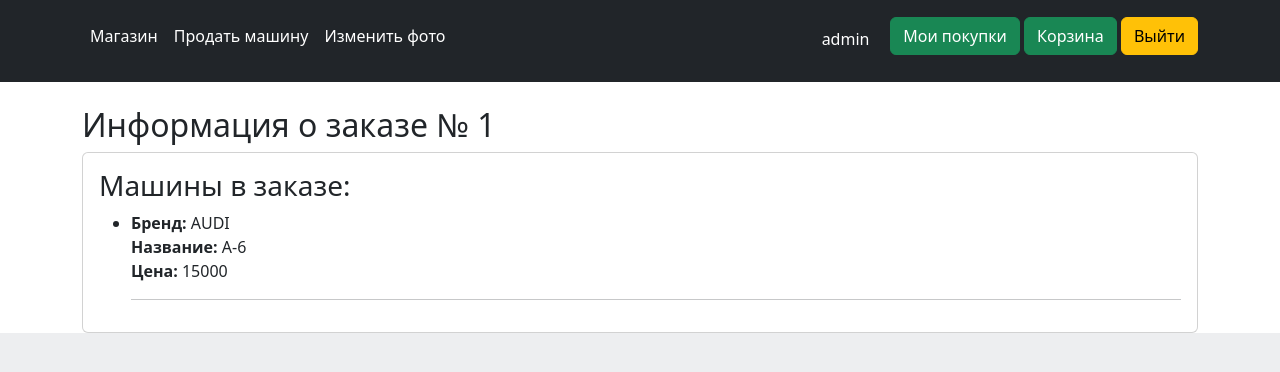
After one commit to Antariys3/car_shop, a Django app: page /payment_status_details/1/ in a window 1280 px wide. The commit adds this page. Shown: the top 372 px of the page. Run offline with Django 4.2, Linux system fonts and the light colour scheme; a user stored in the database is signed in; data comes from the database, SQL or seed files in the repository; tables that the repository leaves empty hold one stand-in row (values such as "Sample post"); some libraries are stand-ins or nearby versions.

Commit message:
added information about each order

```diff
--- a/Car_shop/urls.py
+++ b/Car_shop/urls.py
@@ -30,6 +30,7 @@ from carshop.views import (
     CarDetailView,
     BasketView,
     PaymentStatusView,
+    PaymentStatusDetailsView,
 )
 
 urlpatterns = [
@@ -51,4 +52,9 @@ urlpatterns = [
     path("accounts/", include("allauth.urls"), name="google_login"),
     path("image_edit/", image_edit, name="image_edit"),
     path("payment_status/", PaymentStatusView.as_view(), name="payment_status"),
+    path(
+        "payment_status_details/<int:order_id>/",
+        PaymentStatusDetailsView.as_view(),
+        name="payment_status_details",
+    ),
 ]
--- a/carshop/views.py
+++ b/carshop/views.py
@@ -149,14 +149,40 @@ class PaymentStatusView(TemplateView):
 
     def get(self, request, *args, **kwargs):
         owner = Client.objects.filter(email=request.user.email).first()
-        print(owner)
         if not owner:
             return render(request, self.template_name, {"order": owner})
         order = Order.objects.filter(client_id=owner)
-        print(order)
         if not order:
             return render(request, self.template_name, {"order": order})
         return render(request, self.template_name, {"order": order})
+
+
+@method_decorator(login_required, name="dispatch")
+class PaymentStatusDetailsView(TemplateView):
+    template_name = "payment_status_details.html"
+
+    def get(self, request, *args, **kwargs):
+        order_id = kwargs.get("order_id")
+
+        order_quantities = OrderQuantity.objects.filter(order=order_id)
+
+        cars_in_order = [
+            {
+                "brand": order_quantity.car_type.brand,
+                "name": order_quantity.car_type.name,
+                "price": order_quantity.car_type.price,
+                "image": order_quantity.car_type.image.url
+                if order_quantity.car_type.image
+                else None,
+            }
+            for order_quantity in order_quantities
+        ]
+
+        return render(
+            request,
+            self.template_name,
+            {"cars_in_order": cars_in_order, "order": order_quantities},
+        )
 
 
 def orders_page(request):
--- a/templates/payment_state.html
+++ b/templates/payment_state.html
@@ -15,7 +15,7 @@
                     {% for ord in order %}
                         <div class="card mb-3">
                             <div class="card-body">
-                                <h5 class="card-title">Номер заказа: {{ ord.id }}</h5>
+                                <h5 class="card-title"><a href="{% url 'payment_status_details' ord.id %}">Номер заказа: {{ ord.id }}</a></h5>
                                 <p class="card-text">Статус покупки: {% if ord.is_paid %} Оплачено {% else %} Не оплачено {% endif %}</p>
                                 {% if not ord.is_paid %}
                                     <p class="card-text">Ссылка на оплату: <a href="{{ ord.invoice_url }}" class="btn btn-primary">Оплатить</a></p>
--- /dev/null
+++ b/templates/payment_status_details.html
@@ -0,0 +1,31 @@
+{% extends "base.html" %}
+
+{% block title %}Информация о заказе № {{ order.0.order_id }}{% endblock %}
+
+{% block content %}
+    <div class="container mt-4">
+        <h2>Информация о заказе № {{ order.0.order_id }}</h2>
+        <div class="card">
+            <div class="card-body">
+                {% if cars_in_order %}
+                    <h3>Машины в заказе:</h3>
+                    <ul>
+                        {% for car_info in cars_in_order %}
+                            <li>
+                                <strong>Бренд:</strong> {{ car_info.brand }}<br>
+                                <strong>Название:</strong> {{ car_info.name }}<br>
+                                <strong>Цена:</strong> {{ car_info.price }}<br>
+                                {% if car_info.image %}
+                                    <img src="{{ car_info.image }}" alt="Car Image" width="100">
+                                {% endif %}
+                                <hr>
+                            </li>
+                        {% endfor %}
+                    </ul>
+                {% else %}
+                    <p>Нет информации о машинах в заказе.</p>
+                {% endif %}
+            </div>
+        </div>
+    </div>
+{% endblock %}
```
